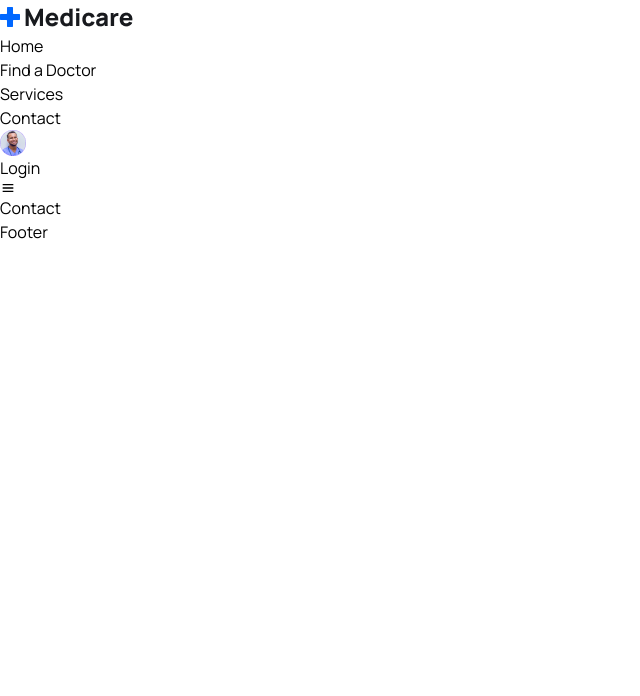
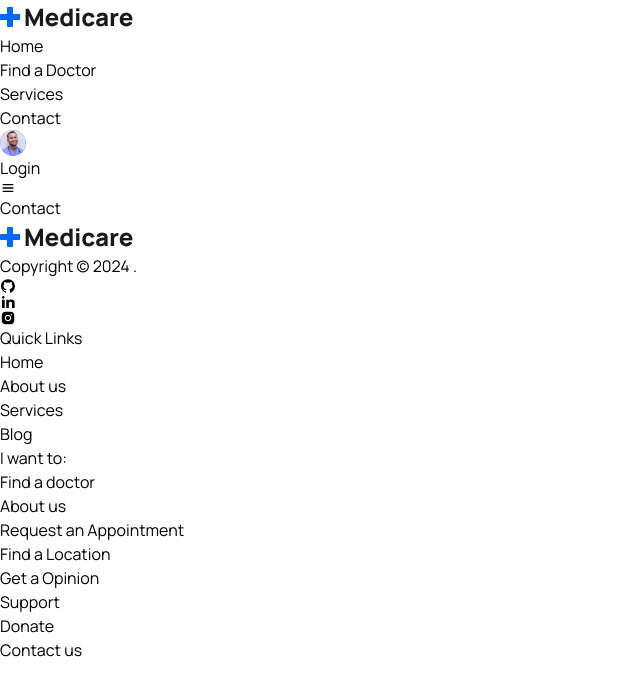
Before and after one commit to nandz07/frontend_healtCare, a React (Vite) app: page /contact in a window 1280 px wide. Shown: the top 696 px of the page, without its empty margins (0-640 px from the left). Built offline with nearby package versions, Linux system fonts and the light colour scheme.

Commit message:
footer done

```diff
--- a/src/components/Footer/Footer.jsx
+++ b/src/components/Footer/Footer.jsx
@@ -1,8 +1,151 @@
 import React from 'react'
+import { Link } from 'react-router-dom'
+import logo from '../../assets/images/logo.png'
+import { RiInstagramFill, RiLinkedinFill } from 'react-icons/ri'
+import { AiFillGithub, AiFillInstagram } from 'react-icons/ai'
+import { } from 'react-icons/fa'
+
+const socialLink = [
+  {
+    path: "https://github.com/nandz07",
+    icon: <AiFillGithub className='group-hover:text-white w-4 h-5' />
+  },
+  {
+    path: "https://www.linkedin.com/in/nandakumar-t-43a74a181/",
+    icon: <RiLinkedinFill className='group-hover:text-white w-4 h-5' />
+  },
+  {
+    path: "https://www.instagram.com/nandz_07/",
+    icon: <AiFillInstagram className='group-hover:text-white w-4 h-5' />
+  },
+
+]
+
+const quickLink01 = [
+  {
+    path: '/home',
+    display: 'Home'
+  },
+  {
+    path: '/',
+    display: 'About us'
+  },
+  {
+    path: '/services',
+    display: 'Services'
+  },
+  {
+    path: '/',
+    display: 'Blog'
+  },
+]
+
+const quickLink02 = [
+  {
+    path: '/find-a-doctor',
+    display: 'Find a doctor'
+  },
+  {
+    path: '/',
+    display: 'About us'
+  },
+  {
+    path: '/',
+    display: 'Request an Appointment'
+  },
+  {
+    path: '/',
+    display: 'Find a Location'
+  },
+  {
+    path: '/',
+    display: 'Get a Opinion'
+  },
+]
+const quickLink03 = [
+  {
+    path: '/',
+    display: 'Donate'
+  },
+  {
+    path: '/contact',
+    display: 'Contact us'
+  },
+]
 
 function Footer() {
+  const year = new Date().getFullYear();
   return (
-    <div>Footer</div>
+    <footer className='pb-16 pt-10'>
+      <div className="container">
+        <div className="flex justify-between flex-col md:flex-row flex-wrap gap-[30px]">
+          <div>
+            <img src={logo} alt="" />
+            <p>
+              Copyright © {year} .
+            </p>
+
+            <div className="flex items-center gap-3 mt-4">
+              {socialLink.map((link, index) => (
+                <Link to={link.path} key={index}
+                  className='w-9 h-9 border border-solid border-[#181A1E]
+                rounded-full flex items-center justify-center group hover:bg-primaryColor hover:border-none'
+                >
+                  {link.icon}
+                </Link>
+              ))}
+            </div>
+          </div>
+
+          <div>
+            <h2 className='text-[20px] leading-[30px] font-[700] mb-6 text-headingColor'>
+              Quick Links
+            </h2>
+
+            <ul>
+              {quickLink01.map((item, index) => (
+                <li key={index} className='mb-4'>
+                  <Link to={item.path} className='text-[16px] leading-7 font-[400] text-textColor'>
+                    {item.display}
+                  </Link>
+                </li>
+              ))}
+            </ul>
+          </div>
+          <div>
+            <h2 className='text-[20px] leading-[30px] font-[700] mb-6 text-headingColor'>
+              I want to:
+            </h2>
+
+            <ul>
+              {quickLink02.map((item, index) => (
+                <li key={index} className='mb-4'>
+                  <Link to={item.path} className='text-[16px] leading-7 font-[400] text-textColor'>
+                    {item.display}
+                  </Link>
+                </li>
+              ))}
+            </ul>
+          </div>
+          <div>
+            <h2 className='text-[20px] leading-[30px] font-[700] mb-6 text-headingColor'>
+              Support
+            </h2>
+
+            <ul>
+              {quickLink03.map((item, index) => (
+                <li key={index} className='mb-4'>
+                  <Link to={item.path} className='text-[16px] leading-7 font-[400] text-textColor'>
+                    {item.display}
+                  </Link>
+                </li>
+              ))}
+            </ul>
+          </div>
+
+        </div>
+      </div>
+    </footer>
   )
 }
 
```
